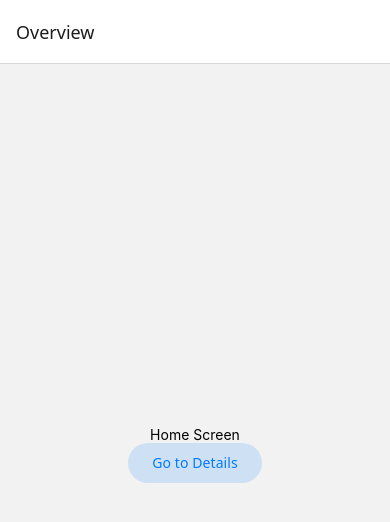
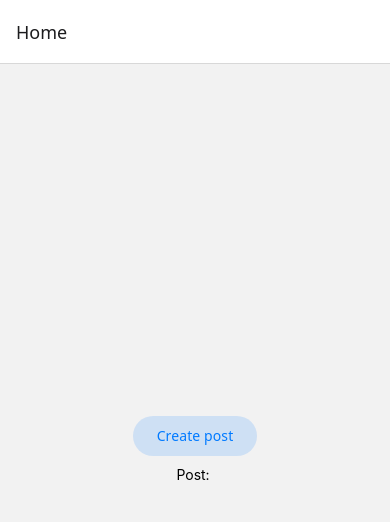
Before and after one commit to joshptn/appdev2, a React Native app in the folder react-native-navigation/: screen / in a window 390 px wide. Shown: the top 522 px of the page. Built offline with nearby package versions, Linux system fonts and the light colour scheme.

Commit message:
Done with Passing params to a previous screen

```diff
--- a/react-native-navigation/App.tsx
+++ b/react-native-navigation/App.tsx
@@ -1,5 +1,5 @@
 import * as React from 'react';
-import { View, Text } from 'react-native';
+import { View, Text, TextInput } from 'react-native';
 import {
   createStaticNavigation,
   useNavigation,
@@ -7,77 +7,61 @@
 import { createNativeStackNavigator } from '@react-navigation/native-stack';
 import { Button } from '@react-navigation/elements';
 
-function HomeScreen() {
+function HomeScreen({ route }) {
   const navigation = useNavigation();
+
+  // Use an effect to monitor the update to params
+  React.useEffect(() => {
+    if (route.params?.post) {
+      // Post updated, do something with `route.params.post`
+      // For example, send the post to the server
+      alert('New post: ' + route.params?.post);
+    }
+  }, [route.params?.post]);
 
   return (
     <View style={{ flex: 1, alignItems: 'center', justifyContent: 'center' }}>
-      <Text>Home Screen</Text>
-      <Button
-        onPress={() => {
-          /* 1. Navigate to the Details route with params */
-          navigation.navigate('Details', {
-            itemId: 86,
-            otherParam: 'anything you want here',
-          });
-        }}
-      >
-        Go to Details
+      <Button onPress={() => navigation.navigate('CreatePost')}>
+        Create post
       </Button>
+      <Text style={{ margin: 10 }}>Post: {route.params?.post}</Text>
     </View>
   );
 }
 
 
-function DetailsScreen({ route }) {
+
+function CreatePostScreen({ route }) {
   const navigation = useNavigation();
-
-  /* 2. Get the param */
-  const { itemId, otherParam } = route.params;
+  const [postText, setPostText] = React.useState('');
 
   return (
-    <View style={{ flex: 1, alignItems: 'center', justifyContent: 'center' }}>
-      <Text>Details Screen</Text>
-      <Text>itemId: {JSON.stringify(itemId)}</Text>
-      <Text>otherParam: {JSON.stringify(otherParam)}</Text>
+    <>
+      <TextInput
+        multiline
+        placeholder="What's on your mind?"
+        style={{ height: 200, padding: 10, backgroundColor: 'white' }}
+        value={postText}
+        onChangeText={setPostText}
+      />
       <Button
-        onPress={() =>
-          navigation.setParams({
-            itemId: Math.floor(Math.random() * 100),
-          })
-        }
+        onPress={() => {
+          // Pass params back to home screen
+          navigation.popTo('Home', { post: postText });
+        }}
       >
-        Go to Details... again
+        Done
       </Button>
-      <Button
-        onPress={() =>
-          navigation.setParams({
-            itemId: Math.floor(Math.random() * 100),
-          })
-        }
-      >
-        Update itemId
-      </Button>
-    </View>
+    </>
   );
 }
 
 const RootStack = createNativeStackNavigator({
-  initialRouteName: 'Home',
   screens: {
-    Home: {
-      screen: HomeScreen,
-        options: {
-        title: 'Overview',
-      },
-    },
-    Details: {
-      screen: DetailsScreen,
-      initialParams: { itemId: 42 },
-    },
+    Home: HomeScreen,
+    CreatePost: CreatePostScreen,
   },
 });
-
 
 const Navigation = createStaticNavigation(RootStack);
 
```
